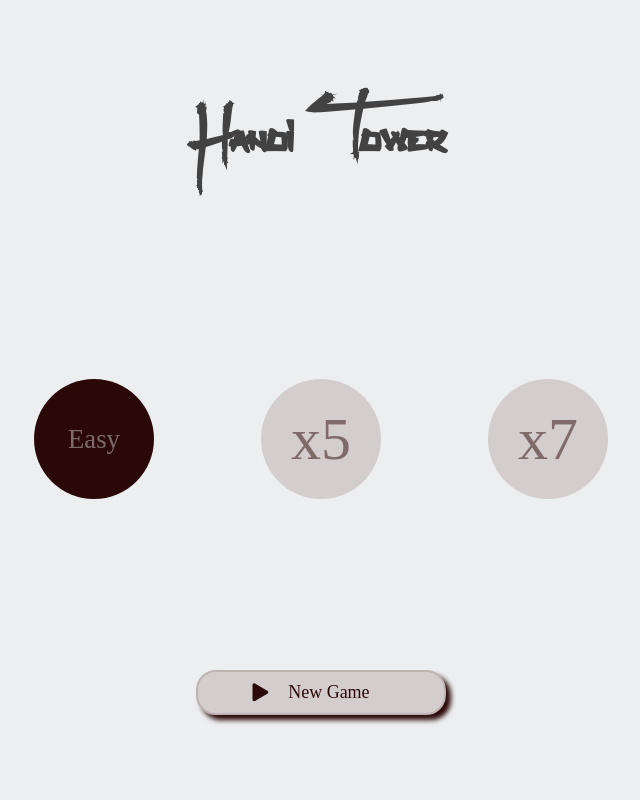
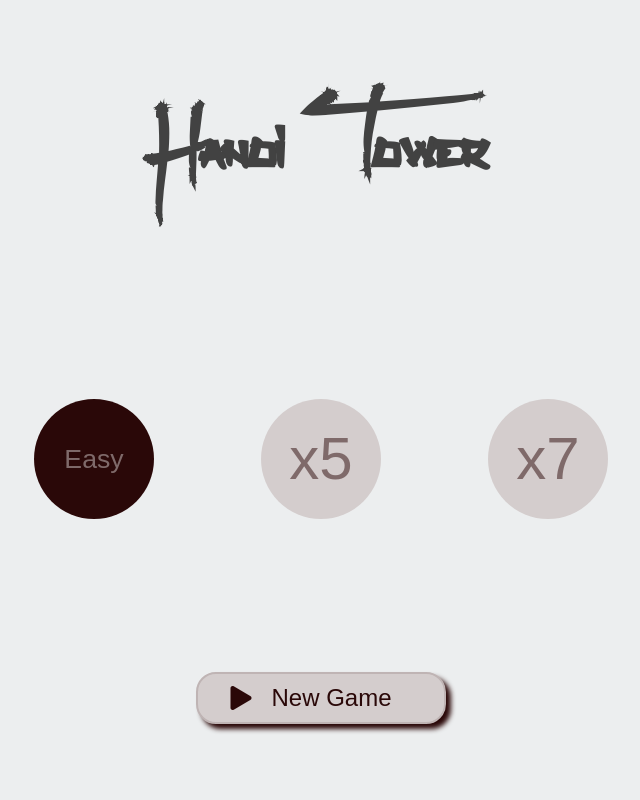
Before and after one commit to federicomichela/HanoiTower, a plain HTML site: page index.html in a window 1280 px wide. Shown: the top 800 px of the page, without its empty margins (319-959 px from the left). Drawn offline with Linux system fonts and the light colour scheme.

Commit message:
changed font & text size

```diff
--- a/css/main.css
+++ b/css/main.css
@@ -7,9 +7,9 @@ html {
 }
 
 body {
-	font-family: "viking-normalregular";
+	font-family: 'Raleway', sans-serif;
 	font-weight: normal;
-	font-size: 12px;
+	font-size: 1em;
 	color: #424242;
 	background-color: #eceeef;
 	text-align: center;
@@ -68,7 +68,6 @@ section .container {
 
 .btn-wrapper > span {
 	font-size: 1.4em;
-	font-family: "mediaeval";
 }
 
 button {
@@ -101,19 +100,16 @@ button.btn-level div {
 	border-radius: 100%;
 }
 button.btn-level div:nth-child(1) {
-	font-family: "odins_spear_hollowRg";
 	font-size: 4.5em;
 	background-color: #d4cdcd;
 }
 button.btn-level div:nth-child(2) {
 	font-size: 2em;
-	font-family: "viking-normalregular";
 	background-color: #2a0808;
 }
 
 button.btn-full {
 	padding: 10px;
-	font-family: "viking-normalregular";
 	display: flex;
 	justify-content: center;
 	align-items: center;
```
